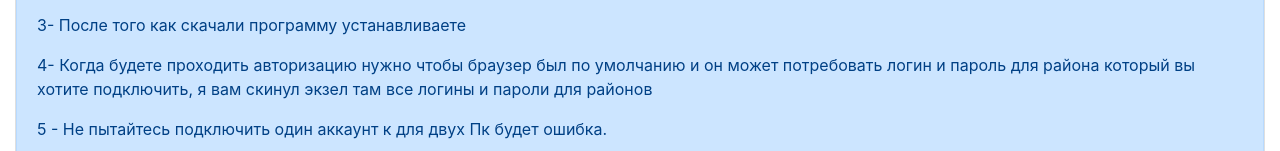
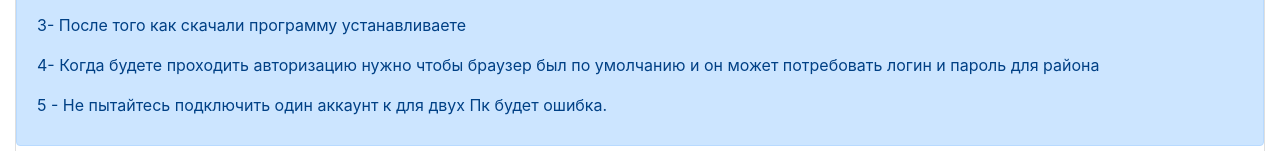
Before and after one commit to Mark2503/-digitization.githab.io, a plain HTML site: page index.html in a window 1280 px wide. Shown: the part 1969-2120 px from the top of the page. Drawn offline with nearby package versions, Linux system fonts and the light colour scheme.

Commit message:
Файл изменен

```diff
--- a/index.html
+++ b/index.html
@@ -167,7 +167,7 @@
                              <p>2- Переходите по ссылки https://ссылка на сайт и скачиваете программу</p>
                              <p>3- После того как скачали программу устанавливаете</p>
                              <p> 4- Когда будете проходить авторизацию нужно чтобы браузер был по умолчанию  и он может потребовать
-                              логин и пароль для района который вы хотите подключить, я вам скинул экзел там все логины и пароли для районов
+                              логин и пароль для района
                              </p>
                               <p>5 - Не пытайтесь подключить один аккаунт к для двух Пк будет ошибка.</p>
                             </div>
```
